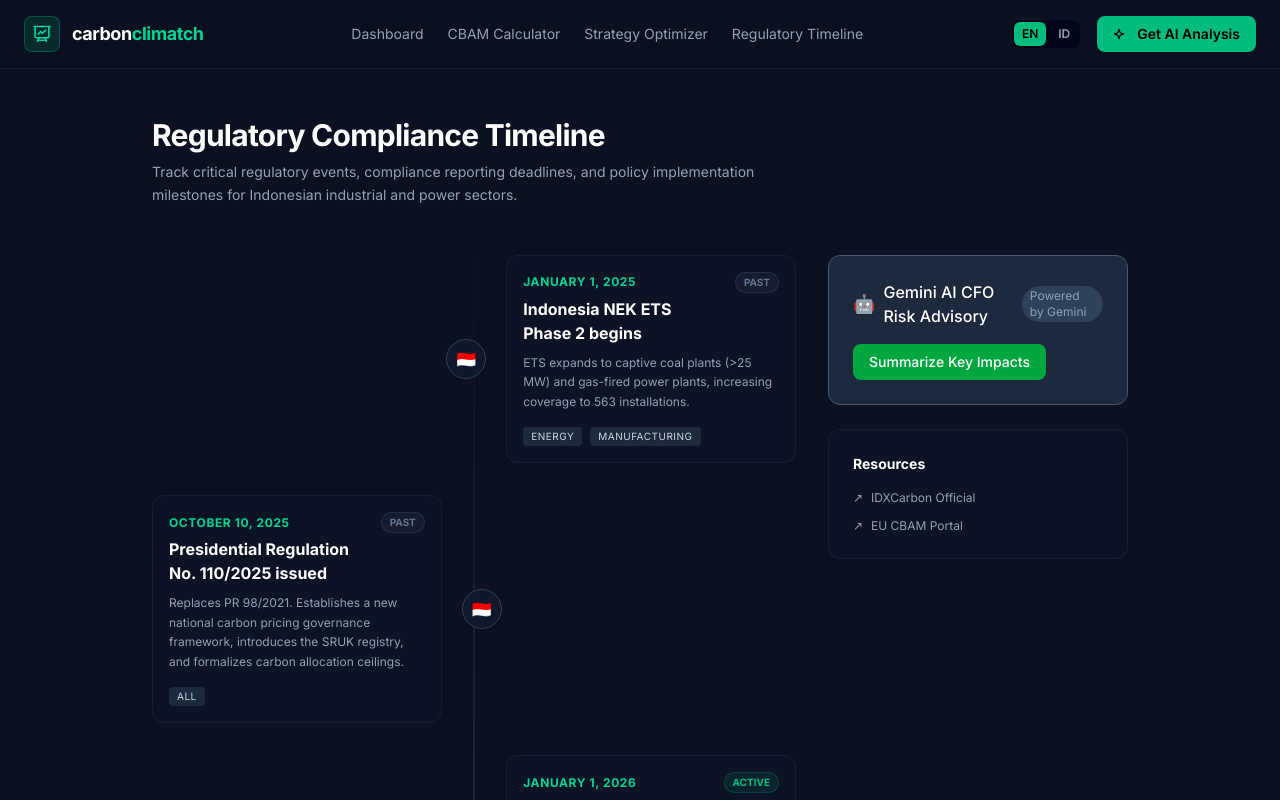
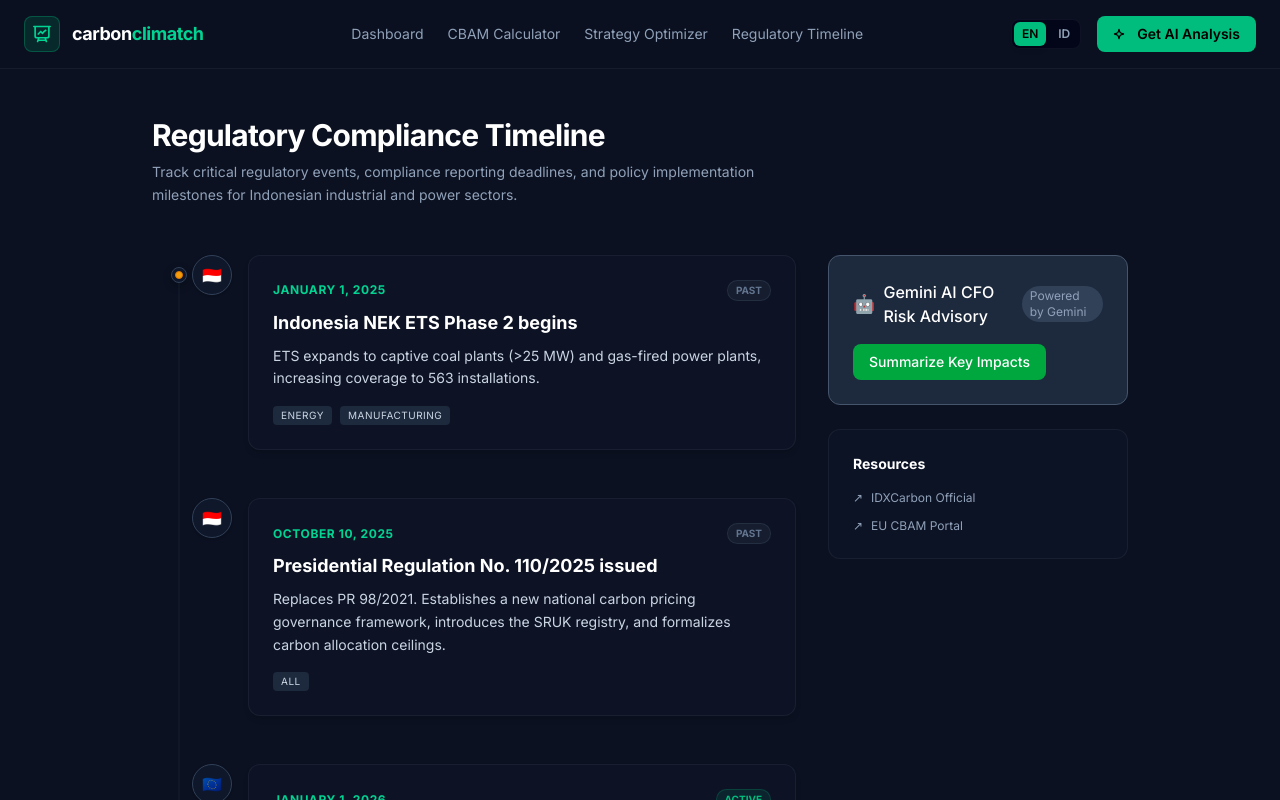
Before and after one commit to chandakapu/carbon-climatch, a Next.js app: page /timeline in a window 1280 px wide. Shown: the top 800 px of the page. Built offline with nearby package versions, Linux system fonts and the light colour scheme.

Commit message:
feat: enhance timeline visualization with TracingBeam component
- Add TracingBeam UI component for scroll-animated timeline tracing.
- Refactor timeline page to use TracingBeam for a more interactive experience.
- Add border-beam keyframe animation to globals.css.

```diff
--- a/src/app/globals.css
+++ b/src/app/globals.css
@@ -104,6 +104,12 @@
       transform: translateY(0px) scale(1);
     }
   }
+
+  @keyframes border-beam {
+    100% {
+      offset-distance: 100%;
+    }
+  }
 }
 
 /* Initial hidden state for animated entrance elements */
--- a/src/app/timeline/page.tsx
+++ b/src/app/timeline/page.tsx
@@ -3,6 +3,7 @@
 import { getRegulatoryTimeline } from "@/lib/data";
 import AIAnalystPanel from "@/components/ai/AIAnalystPanel";
 import { useLanguage } from "@/components/layout/LanguageContext";
+import { TracingBeam } from "@/components/ui/tracing-beam";
 
 export default function TimelinePage() {
   const { language, t } = useLanguage();
@@ -37,8 +38,10 @@
         </div>
 
         <div className="grid gap-8 lg:grid-cols-[1fr_300px]">
-          {/* Timeline list */}
-          <div className="space-y-8 relative before:absolute before:inset-0 before:ml-5 before:-translate-x-px md:before:mx-auto md:before:translate-x-0 before:h-full before:w-0.5 before:bg-gradient-to-b before:from-transparent before:via-slate-700 before:to-transparent">
+          {/* Timeline list using TracingBeam */}
+          <div className="pl-6 md:pl-10">
+            <TracingBeam>
+              <div className="space-y-12">
                 {events.map((event) => {
                   const eventTitle = t(`timelineEvents.${event.id}.title`) !== `timelineEvents.${event.id}.title`
                     ? t(`timelineEvents.${event.id}.title`)
@@ -55,14 +58,17 @@
                     (language === "id" ? "Direncanakan" : "Planned");
 
                   return (
-                <div key={event.id} className="relative flex items-center justify-between md:justify-normal md:odd:flex-row-reverse group is-active">
-                  {/* Dot */}
-                  <div className="flex items-center justify-center w-10 h-10 rounded-full border border-slate-700 bg-slate-900 text-slate-300 shadow shrink-0 md:order-1 md:group-odd:-translate-x-1/2 md:group-even:translate-x-1/2">
+                    <div key={event.id} className="relative flex flex-col md:flex-row gap-4 items-start group">
+                      {/* Left Badge/Icon indicator */}
+                      <div className="flex items-center gap-3">
+                        <div className="flex items-center justify-center w-10 h-10 rounded-full border border-slate-700 bg-slate-900 text-slate-300 shadow shrink-0">
                           {event.type === "domestic" ? "🇮🇩" : "🇪🇺"}
                         </div>
-                  {/* Content */}
-                  <div className="w-[calc(100%-4rem)] md:w-[45%] p-4 rounded-xl border border-white/5 bg-slate-900/50 backdrop-blur-sm">
-                    <div className="flex items-center justify-between mb-1">
+                      </div>
+
+                      {/* Content Card */}
+                      <div className="w-full p-6 rounded-xl border border-white/5 bg-slate-900/60 backdrop-blur-sm shadow-md hover:border-emerald-500/20 transition-all duration-300">
+                        <div className="flex flex-wrap items-center justify-between gap-2 mb-2">
                           <time className="text-xs font-bold text-emerald-400 uppercase tracking-wider">
                             {new Date(event.date).toLocaleDateString(language === "id" ? "id-ID" : "en-US", { month: "long", year: "numeric", day: "numeric" })}
                           </time>
@@ -74,8 +80,8 @@
                             {statusLabel}
                           </span>
                         </div>
-                    <h3 className="text-white font-bold mb-2 text-balance">{eventTitle}</h3>
-                    <p className="text-slate-400 text-xs leading-relaxed mb-4 text-pretty">
+                        <h3 className="text-white text-lg font-bold mb-2 text-balance">{eventTitle}</h3>
+                        <p className="text-slate-300 text-sm leading-relaxed mb-4 text-pretty">
                           {eventDesc}
                         </p>
                         <div className="flex flex-wrap gap-2">
@@ -89,6 +95,8 @@
                     </div>
                   );
                 })}
+              </div>
+            </TracingBeam>
           </div>
 
           {/* Sidebar */}
--- /dev/null
+++ b/src/components/ui/tracing-beam.tsx
@@ -0,0 +1,136 @@
+"use client";
+import React, { useEffect, useRef, useState } from "react";
+import {
+  motion,
+  useTransform,
+  useScroll,
+  useSpring,
+} from "framer-motion";
+import { cn } from "@/lib/utils";
+
+export const TracingBeam = ({
+  children,
+  className,
+}: {
+  children: React.ReactNode;
+  className?: string;
+}) => {
+  const ref = useRef<HTMLDivElement>(null);
+  const { scrollYProgress } = useScroll({
+    target: ref,
+    offset: ["start start", "end start"],
+  });
+
+  const contentRef = useRef<HTMLDivElement>(null);
+  const [svgHeight, setSvgHeight] = useState(0);
+
+  useEffect(() => {
+    if (contentRef.current) {
+      setSvgHeight(contentRef.current.offsetHeight);
+    }
+  }, [children]);
+
+  // Adjust height on window resize
+  useEffect(() => {
+    const handleResize = () => {
+      if (contentRef.current) {
+        setSvgHeight(contentRef.current.offsetHeight);
+      }
+    };
+    window.addEventListener("resize", handleResize);
+    return () => window.removeEventListener("resize", handleResize);
+  }, []);
+
+  const y1 = useSpring(
+    useTransform(scrollYProgress, [0, 0.8], [50, svgHeight]),
+    {
+      stiffness: 500,
+      damping: 90,
+    }
+  );
+  const y2 = useSpring(
+    useTransform(scrollYProgress, [0, 1], [50, svgHeight - 200]),
+    {
+      stiffness: 500,
+      damping: 90,
+    }
+  );
+
+  return (
+    <motion.div
+      ref={ref}
+      className={cn("relative w-full max-w-4xl mx-auto h-full", className)}
+    >
+      <div className="absolute -left-4 md:-left-12 top-3">
+        <motion.div
+          transition={{
+            duration: 0.2,
+            delay: 0.5,
+          }}
+          animate={{
+            boxShadow:
+              scrollYProgress.get() > 0
+                ? "none"
+                : "rgba(0, 0, 0, 0.24) 0px 3px 8px",
+          }}
+          className="ml-[27px] h-4 w-4 rounded-full border border-slate-700 bg-slate-900 shadow-sm flex items-center justify-center"
+        >
+          <motion.div
+            transition={{
+              duration: 0.2,
+              delay: 0.5,
+            }}
+            animate={{
+              backgroundColor: scrollYProgress.get() > 0 ? "rgb(16 185 129)" : "rgb(245 158 11)", // emerald-500 or amber-500
+              borderColor: scrollYProgress.get() > 0 ? "rgb(5 150 105)" : "rgb(217 119 6)", // emerald-600 or amber-600
+            }}
+            className="h-2 w-2 rounded-full border border-slate-700 bg-white animate-pulse"
+          />
+        </motion.div>
+        <svg
+          viewBox={`0 0 20 ${svgHeight}`}
+          width="20"
+          height={svgHeight}
+          className="ml-4 block"
+          aria-hidden="true"
+        >
+          <motion.path
+            d={`M 1 0V -36 l 18 24 V ${svgHeight * 0.8} l -18 24V ${svgHeight}`}
+            fill="none"
+            stroke="#1e2d42" /* Slate-800 border */
+            strokeOpacity="0.5"
+            transition={{
+              duration: 10,
+            }}
+          ></motion.path>
+          <motion.path
+            d={`M 1 0V -36 l 18 24 V ${svgHeight * 0.8} l -18 24V ${svgHeight}`}
+            fill="none"
+            stroke="url(#gradient)"
+            strokeWidth="1.5"
+            className="motion-reduce:hidden"
+            transition={{
+              duration: 10,
+            }}
+          ></motion.path>
+          <defs>
+            <motion.linearGradient
+              id="gradient"
+              gradientUnits="userSpaceOnUse"
+              x1="0"
+              x2="0"
+              y1={y1}
+              y2={y2}
+            >
+              <stop stopColor="#10b981" stopOpacity="0"></stop>
+              <stop stopColor="#10b981"></stop>
+              <stop offset="0.325" stopColor="#f59e0b"></stop>
+              <stop offset="1" stopColor="#ef4444" stopOpacity="0"></stop>
+            </motion.linearGradient>
+          </defs>
+        </svg>
+      </div>
+      <div ref={contentRef}>{children}</div>
+    </motion.div>
+  );
+};
```
Lines whose indentation alone changed are shown as unchanged.
